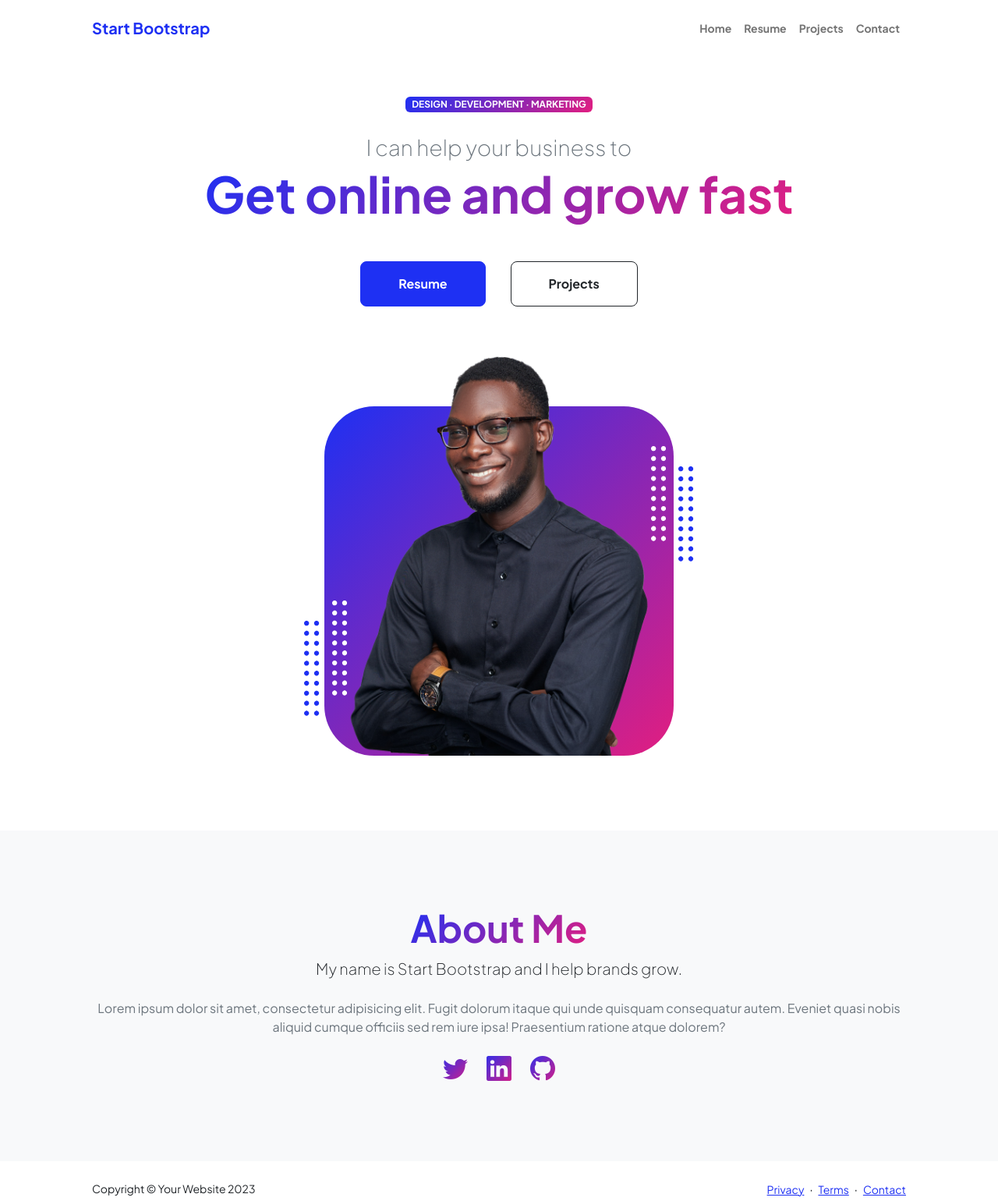
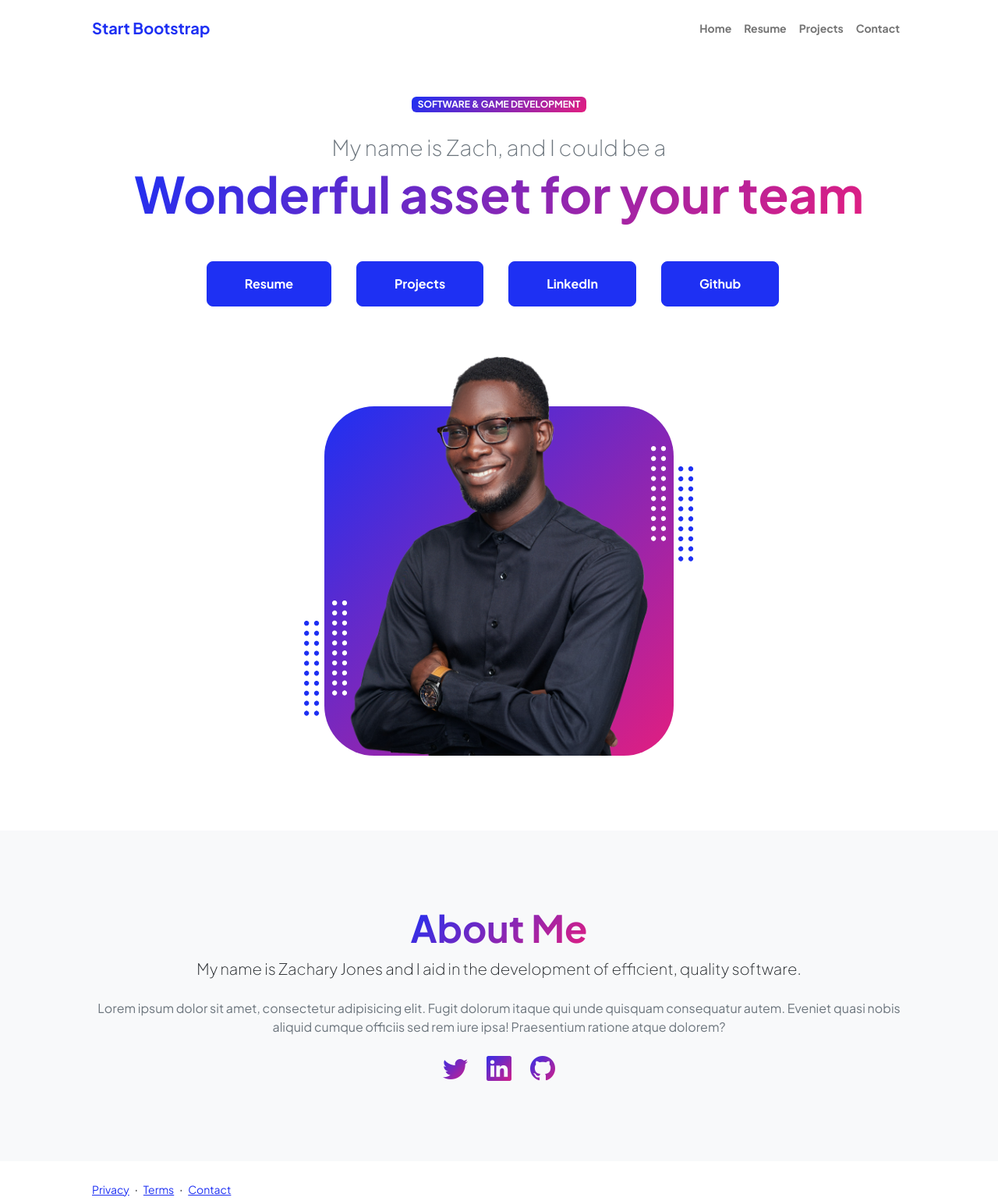
Before and after one commit to zachkjones512/zachkjones512.github.io, a plain HTML site: page index.html in a window 1280 px wide. Shown: the whole page at 78% size. Drawn offline with nearby package versions, Linux system fonts and the light colour scheme.

Commit message:
added descriptions

```diff
--- a/index.html
+++ b/index.html
@@ -5,7 +5,7 @@
         <meta name="viewport" content="width=device-width, initial-scale=1, shrink-to-fit=no" />
         <meta name="description" content="" />
         <meta name="author" content="" />
-        <title>Personal - Start Bootstrap Theme</title>
+        <title>Zachary Jones</title>
         <!-- Favicon-->
         <link rel="icon" type="image/x-icon" href="assets/favicon.ico" />
         <!-- Custom Google font-->
@@ -41,12 +41,14 @@
                         <div class="col-xxl-5">
                             <!-- Header text content-->
                             <div class="text-center text-xxl-start">
-                                <div class="badge bg-gradient-primary-to-secondary text-white mb-4"><div class="text-uppercase">Design &middot; Development &middot; Marketing</div></div>
-                                <div class="fs-3 fw-light text-muted">I can help your business to</div>
-                                <h1 class="display-3 fw-bolder mb-5"><span class="text-gradient d-inline">Get online and grow fast</span></h1>
+                                <div class="badge bg-gradient-primary-to-secondary text-white mb-4"><div class="text-uppercase">Software & Game Development </div></div>
+                                <div class="fs-3 fw-light text-muted">My name is Zach, and I could be a </div>
+                                <h1 class="display-3 fw-bolder mb-5"><span class="text-gradient d-inline">Wonderful asset for your team</span></h1>
                                 <div class="d-grid gap-3 d-sm-flex justify-content-sm-center justify-content-xxl-start mb-3">
                                     <a class="btn btn-primary btn-lg px-5 py-3 me-sm-3 fs-6 fw-bolder" href="resume.html">Resume</a>
-                                    <a class="btn btn-outline-dark btn-lg px-5 py-3 fs-6 fw-bolder" href="projects.html">Projects</a>
+                                    <a class="btn btn-primary btn-lg px-5 py-3 me-sm-3 fs-6 fw-bolder" href="projects.html">Projects</a>
+                                    <a class="btn btn-primary btn-lg px-5 py-3 me-sm-3 fs-6 fw-bolder" href="https://www.linkedin.com/in/zachary-jones-30205722b/">LinkedIn</a>
+                                    <a class="btn btn-primary btn-lg px-5 py-3 me-sm-3 fs-6 fw-bolder" href="https://github.com/zachkjones512">Github</a>
                                 </div>
                             </div>
                         </div>
@@ -182,7 +184,7 @@
                         <div class="col-xxl-8">
                             <div class="text-center my-5">
                                 <h2 class="display-5 fw-bolder"><span class="text-gradient d-inline">About Me</span></h2>
-                                <p class="lead fw-light mb-4">My name is Start Bootstrap and I help brands grow.</p>
+                                <p class="lead fw-light mb-4">My name is Zachary Jones and I aid in the development of efficient, quality software.</p>
                                 <p class="text-muted">Lorem ipsum dolor sit amet, consectetur adipisicing elit. Fugit dolorum itaque qui unde quisquam consequatur autem. Eveniet quasi nobis aliquid cumque officiis sed rem iure ipsa! Praesentium ratione atque dolorem?</p>
                                 <div class="d-flex justify-content-center fs-2 gap-4">
                                     <a class="text-gradient" href="#!"><i class="bi bi-twitter"></i></a>
@@ -199,7 +201,6 @@
         <footer class="bg-white py-4 mt-auto">
             <div class="container px-5">
                 <div class="row align-items-center justify-content-between flex-column flex-sm-row">
-                    <div class="col-auto"><div class="small m-0">Copyright &copy; Your Website 2023</div></div>
                     <div class="col-auto">
                         <a class="small" href="#!">Privacy</a>
                         <span class="mx-1">&middot;</span>
```
